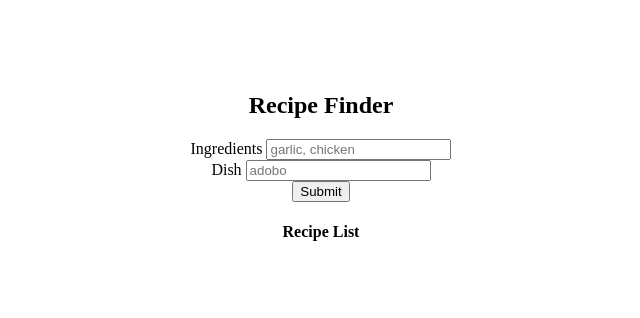
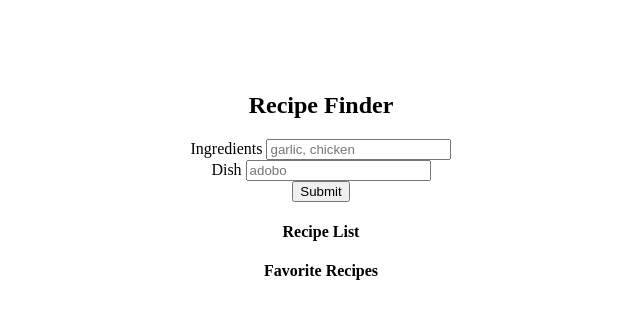
Before and after one commit to artiwarahd/recipefinder, a React (Create React App) app: page / in a window 1280 px wide. Shown: the top 318 px of the page, without its empty margins (319-959 px from the left). Built offline with nearby package versions, Linux system fonts and the light colour scheme; the HTML template or start-up script is replaced by a standard one.

Commit message:
Add Favorite Recipe list

```diff
--- a/src/components/App.js
+++ b/src/components/App.js
@@ -1,6 +1,7 @@
 import React, { Component } from 'react';
 import SearchRecipes from './SearchRecipes';
 import RecipeList from './RecipeList';
+import FavoriteRecipeList from './FavoriteRecipeList';
 
 import '../styles/index.css';
 
@@ -11,6 +12,7 @@ class App extends Component {
         <h2>Recipe Finder</h2>
         <SearchRecipes />
         <RecipeList />
+        <FavoriteRecipeList />
       </div>
     )
   }
--- /dev/null
+++ b/src/components/FavoriteRecipeList.js
@@ -0,0 +1,28 @@
+import React, { Component } from 'react';
+import { connect } from 'react-redux';
+import RecipeItem from './RecipeItem'
+
+class FavoriteRecipeList extends Component {
+  render(){
+    return (
+      <div>
+        <h4>Favorite Recipes</h4>
+        {
+          this.props.favoriteRecipes.map((recipe, index) => {
+            return (
+              <RecipeItem key={index} recipe={recipe} favoriteButton={false} />
+            )
+          })
+        }
+      </div>
+    )
+  }
+}
+
+function mapStateToProps(state){
+  return {
+    favoriteRecipes: state.favoriteRecipes
+  }
+}
+
+export default connect(mapStateToProps, null)(FavoriteRecipeList);
--- a/src/components/RecipeItem.js
+++ b/src/components/RecipeItem.js
@@ -23,6 +23,8 @@ class RecipeItem extends Component {
 
     return (
       <div className='recipe-item'>
+        {
+          this.props.favoriteButton ?
             <div
               className='star'
               onClick={() => this.favorite(recipe)}>
@@ -33,6 +35,9 @@ class RecipeItem extends Component {
                   <div>&#9734;</div>
               }
             </div>
+          :
+          <div></div>
+        }
         <div className='recipe-text'>
           <a href={recipe.href}>
             <h4>{recipe.title}</h4>
--- a/src/components/RecipeList.js
+++ b/src/components/RecipeList.js
@@ -10,7 +10,7 @@ class RecipeList extends Component {
         {
           this.props.recipes.map((recipe, index) => {
             return(
-              <RecipeItem key={index} recipe={recipe} />
+              <RecipeItem key={index} recipe={recipe} favoriteButton={true} />
             )
           })
         }
```
Lines whose indentation alone changed are shown as unchanged.
